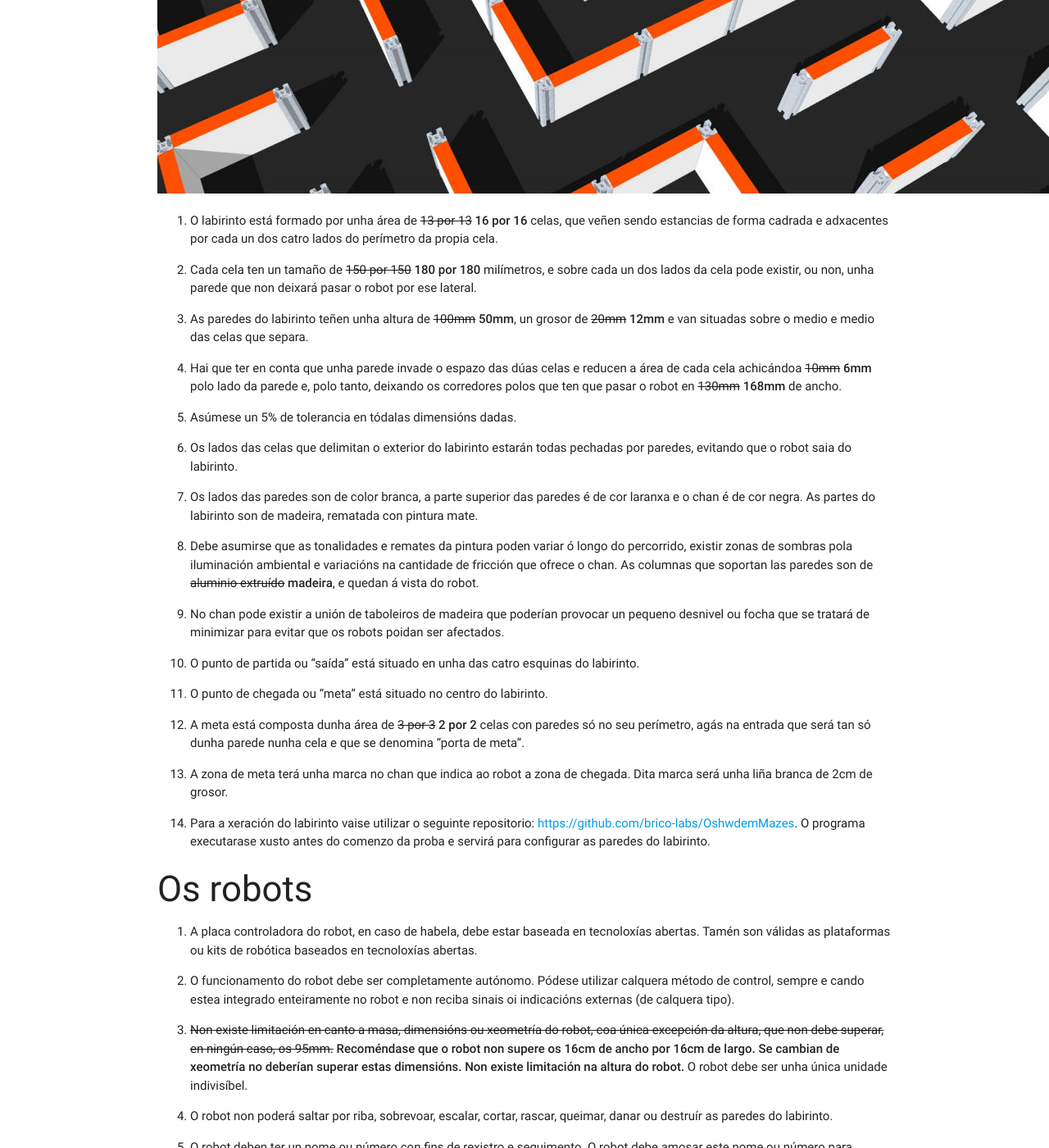
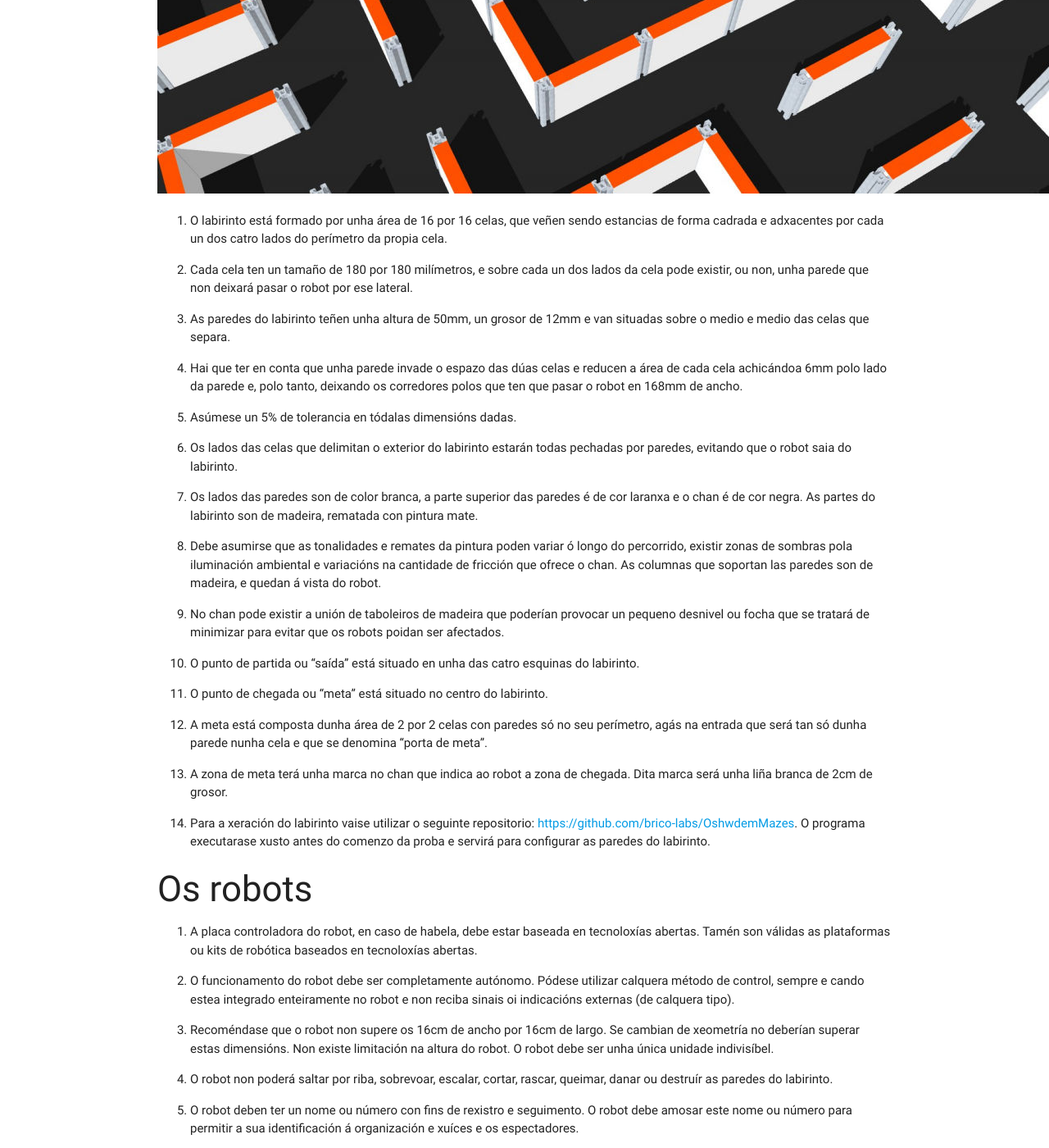
Before and after one commit to brico-labs/Regulamentos, a Jekyll site: the page built from labirinto_gl.md, in a window 1280 px wide and 1400 px high, scrolled down 1033 px. Shown: the whole window at 82% size. Built offline with Jekyll 4.4.1, drawn with Linux system fonts in a browser that asks for light colours; nearby versions of some CDN libraries.

Commit message:
Remove references to the old micromouse rules

```diff
--- a/labirinto_gl.md
+++ b/labirinto_gl.md
@@ -20,19 +20,19 @@ tempo que poida. Gañará a competición o robot que complete o percorrido no me
 
 ![Imaxe do labirinto](img/maze_finish_line.jpg)
 
-1. O labirinto está formado por unha área de ~~13 por 13~~ **16 por 16** celas, que veñen sendo estancias
+1. O labirinto está formado por unha área de 16 por 16 celas, que veñen sendo estancias
 de forma cadrada e adxacentes por cada un dos catro lados do perímetro da propia
 cela.
 
-2. Cada cela ten un tamaño de ~~150 por 150~~ **180 por 180** milímetros, e sobre cada un dos lados da cela
+2. Cada cela ten un tamaño de 180 por 180 milímetros, e sobre cada un dos lados da cela
 pode existir, ou non, unha parede que non deixará pasar o robot por ese lateral.
 
-3. As paredes do labirinto teñen unha altura de ~~100mm~~ **50mm**, un grosor de ~~20mm~~ **12mm** e van
+3. As paredes do labirinto teñen unha altura de 50mm, un grosor de 12mm e van
 situadas sobre o medio e medio das celas que separa.
 
 4. Hai que ter en conta que unha parede invade o espazo das dúas celas e reducen a área
-de cada cela achicándoa ~~10mm~~ **6mm** polo lado da parede e, polo tanto, deixando os
-corredores polos que ten que pasar o robot en ~~130mm~~ **168mm** de ancho.
+de cada cela achicándoa 6mm polo lado da parede e, polo tanto, deixando os
+corredores polos que ten que pasar o robot en 168mm de ancho.
 
 5. Asúmese un 5% de tolerancia en tódalas dimensións dadas.
 
@@ -46,7 +46,7 @@ pintura mate.
 8. Debe asumirse que as tonalidades e remates da pintura poden variar ó longo do
 percorrido, existir zonas de sombras pola iluminación ambiental e variacións na
 cantidade de fricción que ofrece o chan. As columnas que soportan las paredes son de
-~~aluminio extruído~~ **madeira**, e quedan á vista do robot.
+madeira, e quedan á vista do robot.
 
 9. No chan pode existir a unión de taboleiros de madeira que poderían provocar un
 pequeno desnivel ou focha que se tratará de minimizar para evitar que os robots
@@ -56,7 +56,7 @@ poidan ser afectados.
 
 11. O punto de chegada ou “meta” está situado no centro do labirinto.
 
-12. A meta está composta dunha área de ~~3 por 3~~ **2 por 2** celas con paredes só no seu perímetro,
+12. A meta está composta dunha área de 2 por 2 celas con paredes só no seu perímetro,
 agás na entrada que será tan só dunha parede nunha cela e que se denomina "porta de
 meta".
 
@@ -77,8 +77,7 @@ tecnoloxías abertas.
 calquera método de control, sempre e cando estea integrado enteiramente no robot e
 non reciba sinais oi indicacións externas (de calquera tipo).
 
-3. ~~Non existe limitación en canto a masa, dimensións ou xeometría do robot, coa única
-excepción da altura, que non debe superar, en ningún caso, os 95mm.~~ **Recoméndase que o robot non supere os 16cm de ancho por 16cm de largo. Se cambian de xeometría no deberían superar estas dimensións. Non existe limitación na altura do robot.** O robot debe ser unha única unidade indivisíbel.
+3. Recoméndase que o robot non supere os 16cm de ancho por 16cm de largo. Se cambian de xeometría no deberían superar estas dimensións. Non existe limitación na altura do robot. O robot debe ser unha única unidade indivisíbel.
 
 4. O robot non poderá saltar por riba, sobrevoar, escalar, cortar, rascar, queimar, danar ou
 destruír as paredes do labirinto.
```
Also changed, not shown: labirinto_es.md (+7 -7 lines).
